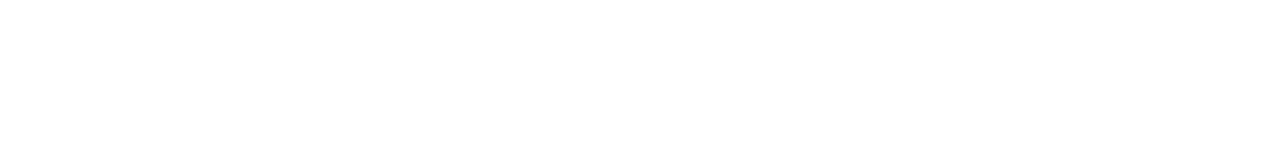
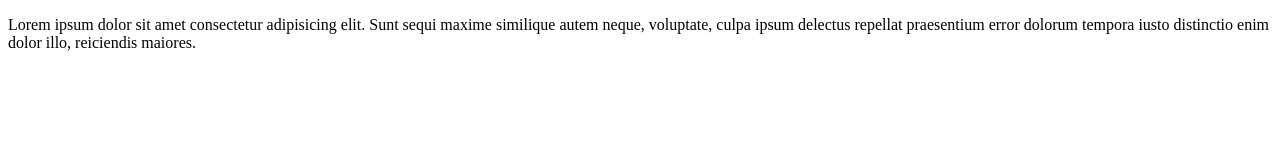
Before and after one commit to JoinerMaster/Pruebagithub, a plain HTML site: page index.html in a window 1280 px wide. Drawn offline with Linux system fonts and the light colour scheme.

Commit message:
Second commit

```diff
--- a/index.html
+++ b/index.html
@@ -6,6 +6,8 @@
     <title>MiRepositorio</title>
 </head>
 <body>
+    <p>Lorem ipsum dolor sit amet consectetur adipisicing elit. Sunt sequi maxime similique autem neque, voluptate, culpa ipsum delectus repellat praesentium error
+        dolorum tempora iusto distinctio enim dolor illo, reiciendis maiores.</p>
 
 </body>
 </html>
```
